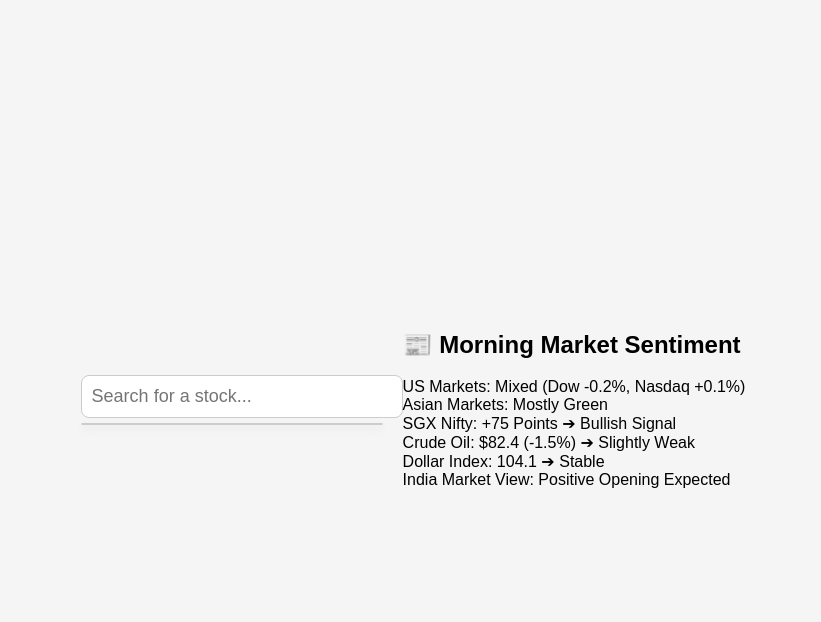
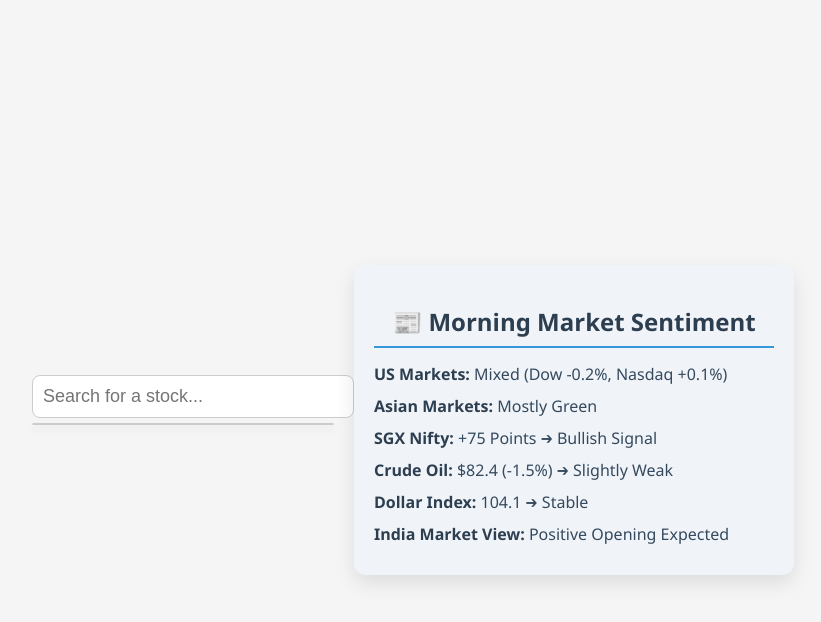
Before and after one commit to MrTradeBuddy/stock-analysis, a FastAPI app: page / in a window 1280 px wide. Shown: the top 622 px of the page, without its empty margins (227-1048 px from the left). Run offline with FastAPI, Linux system fonts and the light colour scheme.

Commit message:
Update style.css

```diff
--- a/static/style.css
+++ b/static/style.css
@@ -42,31 +42,32 @@
     background-color: #f0f0f0;
 }
 
-.sentiment-container {
+.sentiment-card {
     margin-top: 40px;
     padding: 20px;
-    width: 350px;
-    background: #ffffff;
-    border-radius: 10px;
-    box-shadow: 0px 6px 15px rgba(0, 0, 0, 0.1);
-    font-family: Arial, sans-serif;
+    width: 400px;
+    background: #f0f4f8;
+    border-radius: 12px;
+    box-shadow: 0px 8px 20px rgba(0, 0, 0, 0.1);
+    font-family: 'Segoe UI', Tahoma, Geneva, Verdana, sans-serif;
 }
 
-.sentiment-container h2 {
-    font-size: 22px;
-    margin-bottom: 10px;
-    color: #333;
+.sentiment-card h2 {
+    font-size: 24px;
+    margin-bottom: 15px;
     text-align: center;
+    color: #2c3e50;
+    border-bottom: 2px solid #3498db;
+    padding-bottom: 8px;
 }
 
-.sentiment-container ul {
-    list-style-type: none;
-    padding: 0;
+.sentiment-item {
+    margin-bottom: 10px;
+    font-size: 16px;
+    color: #34495e;
 }
 
-.sentiment-container ul li {
-    padding: 8px 0;
-    font-size: 16px;
-    color: #555;
-    text-align: left;
+.sentiment-title {
+    font-weight: bold;
+    color: #2c3e50;
 }
```
